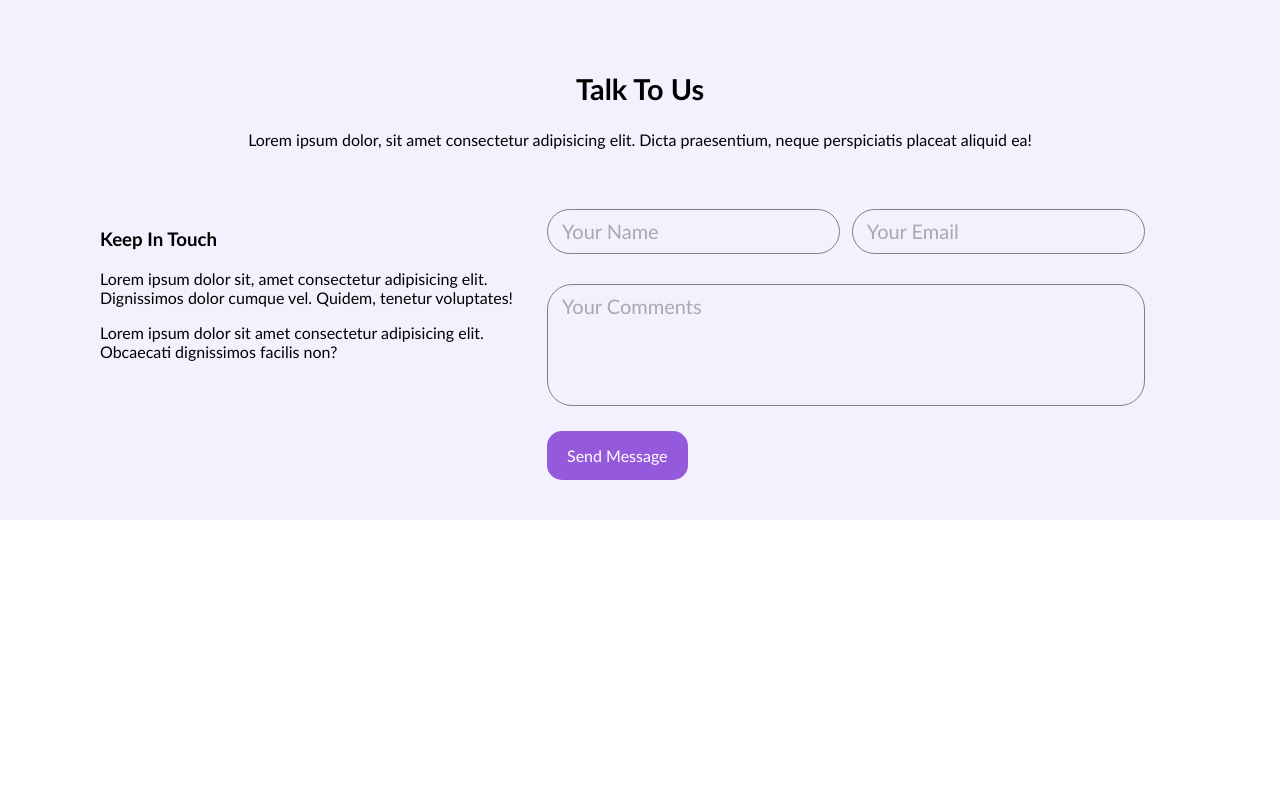
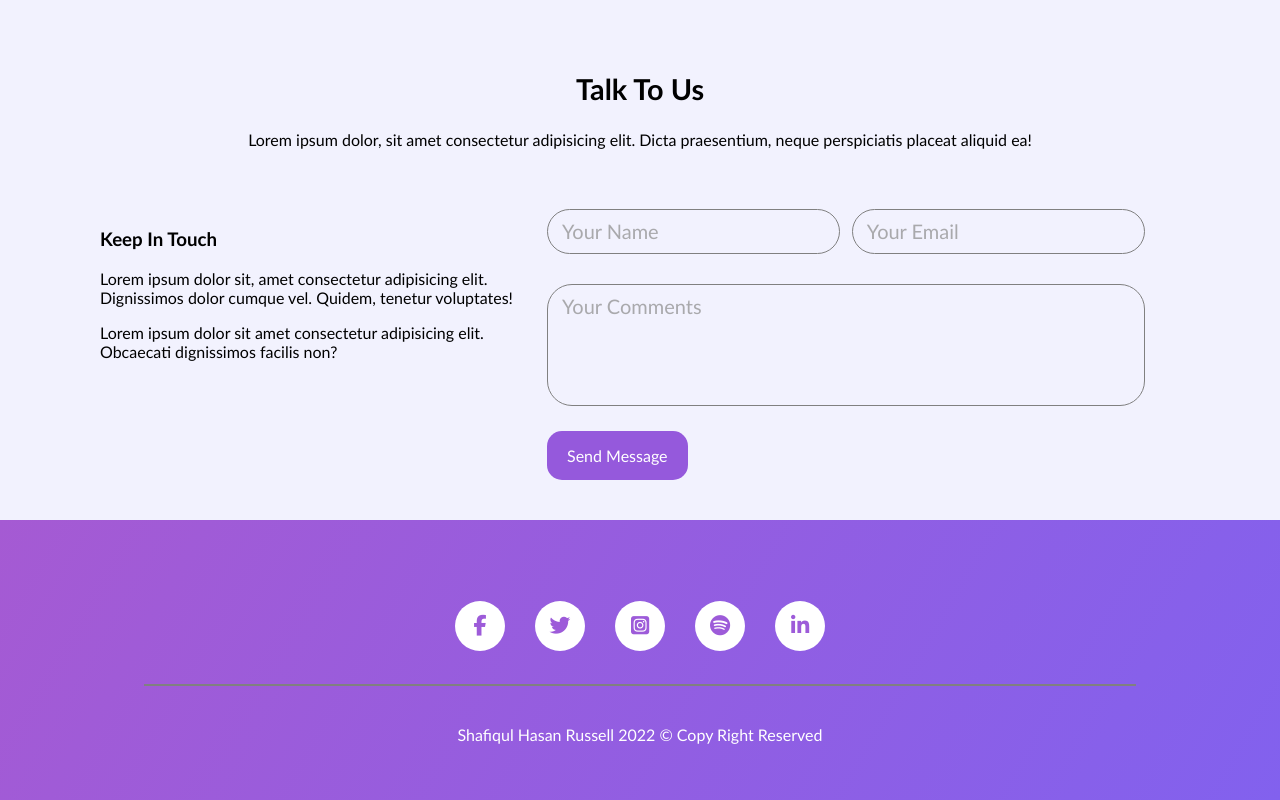
Before and after one commit to shafik720/Responsive-website-with-vanilla-html-css---2-, a plain HTML site: page index.html in a window 1280 px wide. Shown: the part 4904-5704 px from the top of the page. Before the commit the page ends 5424 px from the top, so only its background shows below. Drawn offline with Linux system fonts and the light colour scheme.

Commit message:
all done

```diff
--- a/index.html
+++ b/index.html
@@ -308,6 +308,24 @@
                 </div>
             </div>
         </section>
+        <!---------------------- Form Section Ends Here  --------------------->
+
+        <!---------------------- Footer Section Starts Here  --------------------->
+        <footer>
+            <div class="footer fixed-container">
+                <div class="footer-icons">
+                    <a href="#"><span id="facebook"><i class="fa-brands fa-facebook-f"></i></span></a>
+                    <a href="#"><span id="twitter"><i class="fa-brands fa-twitter"></i></span></a>
+                    <a href="#"><span id="insta"><i class="fa-brands fa-instagram-square"></i></span></a>
+                    <a href="#"><span id="spotify"><i class="fa-brands fa-spotify"></i></span></a>
+                    <a href="#"><span id="linkedIn"><i class="fa-brands fa-linkedin-in"></i></span></a>
+                </div>
+                <hr width="90%" color="grey">
+                <div class="footer-text">
+                    <p>Shafiqul Hasan Russell 2022 &copy; Copy Right Reserved</p>
+                </div>
+            </div>
+        </footer>
     </main>
 </body>
 </html>
--- a/style.css
+++ b/style.css
@@ -489,10 +489,71 @@ pricing-plan-section{
     margin-top: 25px;
     display: inline-block;
 }
+/*---------------------------- Form Section ends here -----------------------------------*/
 
+/*---------------------------- Footer Section starts here -----------------------------------*/
 
+footer{
+    background: linear-gradient(120deg, #A55AD3, #8261EE);
+    min-height: 30vh;
+    display: flex;
+    align-items: center;
+    justify-content: center;
+    padding: 20px 0px;
+}
+.footer{
+    display: flex;
+    flex-direction: column;
+    justify-content: center;
+    align-items: center;
+    row-gap: 25px;
+}
+.footer-icons{
+    display: flex;
+    justify-content: center;
+    align-items: center;
+    column-gap: 30px;
+    margin-top: 40px;
+}
+.footer-icons a{
+    text-decoration: none;
+}
+.footer-icons span{
+    width: 50px;
+    height: 50px;
+    background: white;
+    display: flex;
+    justify-content: center;
+    align-items: center;
+    border-radius: 50%;
+    color: #9D5BD9;
+    font-size: 1.3em;
+}
+.footer-text{
+    color: white;
+    margin-top: -10px;
+}
 
-
+#facebook:hover{
+    background:#103F91 ;
+    color: white;
+}
+#twitter:hover{
+    background:#23A8F2 ;
+    color: white;
+}
+#insta:hover{
+    background:linear-gradient(45deg, #f09433 0%,#e6683c 25%,#dc2743 50%,#cc2366 75%,#bc1888 100%);
+    color: white;
+}
+#spotify:hover{
+    background:#09aa5c ;
+    color: black;
+}
+#linkedIn:hover{
+    background:#008BD3 ;
+    color: black;
+}
 
 
 
```
